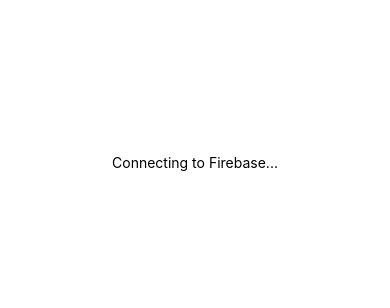
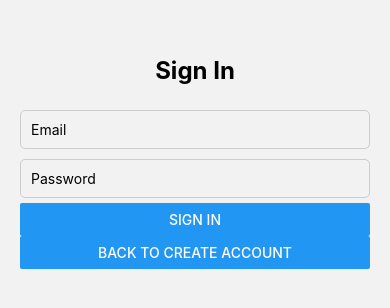
Before and after one commit to ucsb-cs184-f24/team08-StudyMeets, a React Native app in the folder StudyMeets/: screen /Login in a window 390 px wide. Shown: the part 260-568 px from the top of the page. Built offline with nearby package versions, Linux system fonts and the light colour scheme; no server answers.

Commit message:
Create account, Login, firestore

```diff
--- a/StudyMeets/App.js
+++ b/StudyMeets/App.js
@@ -1,41 +1,33 @@
-import { StatusBar } from 'expo-status-bar';
-import { StyleSheet, Text, View } from 'react-native';
-import { useEffect, useState } from 'react';
-import { firestore } from './firebase';  // Import Firestore from your firebase.js
-import { collection, addDoc } from 'firebase/firestore';  // Import Firestore methods
+import React from 'react';
+import { NavigationContainer } from '@react-navigation/native';
+import { createNativeStackNavigator } from '@react-navigation/native-stack';
+import { createBottomTabNavigator } from '@react-navigation/bottom-tabs';
+import Login from './app/screens/Login';
+import Info from './app/screens/Info';
+import Account from './app/screens/Account';
 
-export default function App() {
-  const [message, setMessage] = useState("Connecting to Firebase...");
+const Stack = createNativeStackNavigator();
+const Tab = createBottomTabNavigator();
 
-  useEffect(() => {
-    const testFirestoreConnection = async () => {
-      try {
-        // Write a test document to the "testCollection" collection in Firestore
-        const docRef = await addDoc(collection(firestore, "testCollection"), {
-          testField: "Hello, Firebase!"
-        });
-        setMessage("Firebase connected! Document written with ID: " + docRef.id);
-      } catch (e) {
-        setMessage("Error adding document: " + e);
-      }
-    };
+// Define the tab navigation component after login
+const MainTabs = () => {
+  return (
+    <Tab.Navigator initialRouteName='Account'>
+      <Tab.Screen name="Info" component={Info} options={{ title: 'Info' }} />
+      <Tab.Screen name="Account" component={Account} options={{ title: 'Account' }} />
+    </Tab.Navigator>
+  );
+};
 
-    testFirestoreConnection();
-  }, []);
+const App = () => {
+  return (
+    <NavigationContainer>
+      <Stack.Navigator initialRouteName="Login">
+        <Stack.Screen name="Login" component={Login} options={{ headerShown: false }} />
+        <Stack.Screen name="Main" component={MainTabs} options={{ headerShown: false }} />
+      </Stack.Navigator>
+    </NavigationContainer>
+  );
+};
 
-  return (
-    <View style={styles.container}>
-      <Text>{message}</Text>
-      <StatusBar style="auto" />
-    </View>
-  );
-}
-
-const styles = StyleSheet.create({
-  container: {
-    flex: 1,
-    backgroundColor: '#fff',
-    alignItems: 'center',
-    justifyContent: 'center',
-  },
-});
+export default App;
--- /dev/null
+++ b/StudyMeets/app/screens/Account.js
@@ -0,0 +1,56 @@
+import React, { useEffect, useState } from 'react';
+import { View, Text, StyleSheet } from 'react-native';
+import { auth } from '../../firebase';
+import { doc, getDoc } from 'firebase/firestore';
+import { firestore } from '../../firebase';
+
+const Account = () => {
+  const [user, setUser] = useState(null);
+  const [username, setUsername] = useState(null);
+
+  useEffect(() => {
+    const fetchUserInfo = async () => {
+      const currentUser = auth.currentUser;
+      setUser(currentUser);
+
+      if (currentUser) {
+        const userDoc = await getDoc(doc(firestore, 'users', currentUser.uid));
+        if (userDoc.exists()) {
+          setUsername(userDoc.data()?.username || 'No username found');
+        } else {
+          console.log('No such document!');
+        }
+      }
+    };
+
+    fetchUserInfo();
+  }, []);
+
+  return (
+    <View style={styles.container}>
+      {user ? (
+        <>
+          <Text style={styles.title}>User Information</Text>
+          <Text>Email: {user.email}</Text>
+          {username && <Text>Username: {username}</Text>}
+        </>
+      ) : (
+        <Text>No user is logged in</Text>
+      )}
+    </View>
+  );
+};
+
+export default Account;
+
+const styles = StyleSheet.create({
+  container: {
+    flex: 1,
+    justifyContent: 'center',
+    alignItems: 'center',
+  },
+  title: {
+    fontSize: 24,
+    marginBottom: 20,
+  },
+});
--- /dev/null
+++ b/StudyMeets/app/screens/Info.js
@@ -0,0 +1,26 @@
+import React from 'react';
+import { View, Text, StyleSheet } from 'react-native';
+
+const Info = () => {
+  return (
+    <View style={styles.container}>
+      <Text style={styles.text}>This is some random info displayed here.</Text>
+      <Text style={styles.text}>This is some random info displayed here.</Text>
+      <Text style={styles.text}>This is some random info displayed here.</Text>
+      <Text style={styles.text}>This is some random info displayed here.</Text>
+    </View>
+  );
+};
+
+export default Info;
+
+const styles = StyleSheet.create({
+  container: {
+    flex: 1,
+    justifyContent: 'center',
+    alignItems: 'center',
+  },
+  text: {
+    fontSize: 18,
+  },
+});
--- /dev/null
+++ b/StudyMeets/app/screens/Login.js
@@ -0,0 +1,143 @@
+import React, { useState } from 'react';
+import { View, Text, TextInput, Button, ActivityIndicator, StyleSheet } from 'react-native';
+import { signInWithEmailAndPassword, createUserWithEmailAndPassword, sendEmailVerification } from 'firebase/auth';
+import { auth, firestore } from '../../firebase';
+import { useNavigation } from '@react-navigation/native';
+import { doc, setDoc } from 'firebase/firestore';
+
+const Login = () => {
+  const [email, setEmail] = useState('');
+  const [password, setPassword] = useState('');
+  const [loading, setLoading] = useState(false);
+  const [isSignUp, setIsSignUp] = useState(false);
+  const navigation = useNavigation();
+  const [user, setUser] = useState(null);
+  const [username, setUsername] = useState(null);
+
+  const handleSignIn = async () => {
+    setLoading(true);
+    try {
+      const userCredential = await signInWithEmailAndPassword(auth, email, password);
+      const authenticatedUser = userCredential.user;
+      setUser(authenticatedUser);
+      if (authenticatedUser.emailVerified) {
+        navigation.navigate('Main');
+      } else {
+        alert("Please verify your email before login!");
+      }
+    } catch (error) {
+      alert("Email and Password not match!");
+      console.error(error);
+    } finally {
+      setLoading(false);
+    }
+  };
+
+  const handleCreateAccount = async () => {
+    setLoading(true);
+    try {
+      const userCredential = await createUserWithEmailAndPassword(auth, email, password);
+      const user = userCredential.user;
+
+      sendEmailVerification(user);
+      alert('Check your email for verification');
+
+      await setDoc(doc(firestore, 'users', user.uid), {
+        email: user.email,
+        username: username,
+        createdAt: new Date(),
+      });
+
+      setIsSignUp(false);
+    } catch (error) {
+      console.error(error);
+    } finally {
+      setLoading(false);
+    }
+  };
+
+  return (
+    <View style={styles.container}>
+      {isSignUp ? (
+        <>
+          <Text style={styles.header}>Create Account</Text>
+          <TextInput
+            placeholder="Username"
+            value={username || ''}
+            onChangeText={setUsername}
+            style={styles.input}
+          />
+          <TextInput
+            placeholder="Email"
+            value={email}
+            onChangeText={setEmail}
+            style={styles.input}
+          />
+          <TextInput
+            placeholder="Password"
+            value={password}
+            onChangeText={setPassword}
+            secureTextEntry
+            style={styles.input}
+          />
+          {loading ? (
+            <ActivityIndicator size="large" />
+          ) : (
+            <>
+              <Button title="Create Account" onPress={handleCreateAccount} />
+              <Button title="Back to Sign In" onPress={() => setIsSignUp(false)} />
+            </>
+          )}
+        </>
+      ) : (
+        <>
+          <Text style={styles.header}>Sign In</Text>
+          <TextInput
+            placeholder="Email"
+            value={email}
+            onChangeText={setEmail}
+            style={styles.input}
+          />
+          <TextInput
+            placeholder="Password"
+            value={password}
+            onChangeText={setPassword}
+            secureTextEntry
+            style={styles.input}
+          />
+          {loading ? (
+            <ActivityIndicator size="large" />
+          ) : (
+            <>
+              <Button title="Sign In" onPress={handleSignIn} />
+              <Button title="Back to Create Account" onPress={() => setIsSignUp(true)} />
+            </>
+          )}
+        </>
+      )}
+    </View>
+  );
+};
+
+export default Login;
+
+const styles = StyleSheet.create({
+  container: {
+    flex: 1,
+    justifyContent: 'center',
+    paddingHorizontal: 20,
+  },
+  input: {
+    borderWidth: 1,
+    borderColor: '#ccc',
+    padding: 10,
+    marginVertical: 5,
+    borderRadius: 5,
+  },
+  header: {
+    fontSize: 24,
+    fontWeight: 'bold',
+    marginBottom: 20,
+    textAlign: 'center',
+  },
+});
--- a/StudyMeets/firebase.js
+++ b/StudyMeets/firebase.js
@@ -5,13 +5,13 @@ import { getFirestore } from "firebase/firestore";
 import { getStorage } from "firebase/storage";
 
 const firebaseConfig = {
-  apiKey: "AIzaSyAJvn0a2JjSjbovJEKB3p7L7xdmt2F9Hug",
-  authDomain: "studymeets-d8b52.firebaseapp.com",
-  projectId: "studymeets-d8b52",
-  storageBucket: "studymeets-d8b52.appspot.com",
-  messagingSenderId: "731654649972",
-  appId: "1:731654649972:web:89045c4a4e8a9452d23921",
-  measurementId: "G-4KGJZLQBFK"
+  apiKey: "AIzaSyBhBHIYHrXl_PCxnmb2KL3yVtVnSDfv6FA",
+  authDomain: "cs184-homework2.firebaseapp.com",
+  projectId: "cs184-homework2",
+  storageBucket: "cs184-homework2.appspot.com",
+  messagingSenderId: "987596908129",
+  appId: "1:987596908129:web:6811f7801e00ccbd94ec20",
+  measurementId: "G-D2W26WXGP0"
 };
 
 // Initialize Firebase
--- a/StudyMeets/package.json
+++ b/StudyMeets/package.json
@@ -10,6 +10,9 @@
   },
   "dependencies": {
     "@react-native-async-storage/async-storage": "^1.24.0",
+    "@react-navigation/bottom-tabs": "^6.6.1",
+    "@react-navigation/native": "^6.1.18",
+    "@react-navigation/native-stack": "^6.11.0",
     "expo": "~51.0.28",
     "expo-status-bar": "~1.12.1",
     "firebase": "^11.0.0",
```
Also changed, not shown: 1 other file (tests, documents, lock files or other folders).
